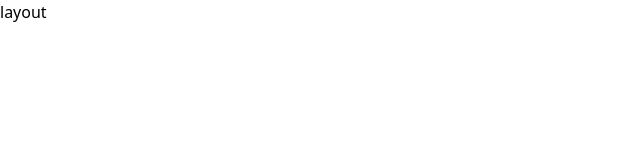
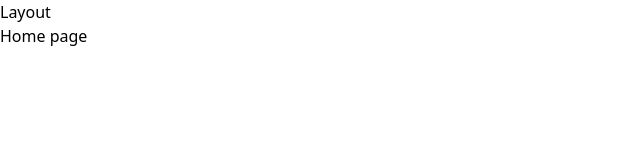
Before and after one commit to MohammedMadni2004/Books, a React (Vite) app in the folder frontend/: page / in a window 1280 px wide. Shown: the top 160 px of the page, without its empty margins (0-640 px from the left). Built offline with nearby package versions, Linux system fonts and the light colour scheme.

Commit message:
feat: add outlet in layout so that child components can be rendered easily

```diff
--- a/frontend/src/components/Layouts/Layout.tsx
+++ b/frontend/src/components/Layouts/Layout.tsx
@@ -1,8 +1,16 @@
-function Layout(){
-    return (
-        <>
-            <div>layout</div>
-        </>
-    )
+import { Outlet } from "react-router-dom";
+
+function Layout() {
+  return (
+    <>
+      <div>
+        Layout
+        <main className="flex-1">
+          <Outlet />
+        </main>
+      </div>
+    </>
+  );
 }
+
 export default Layout;
```
